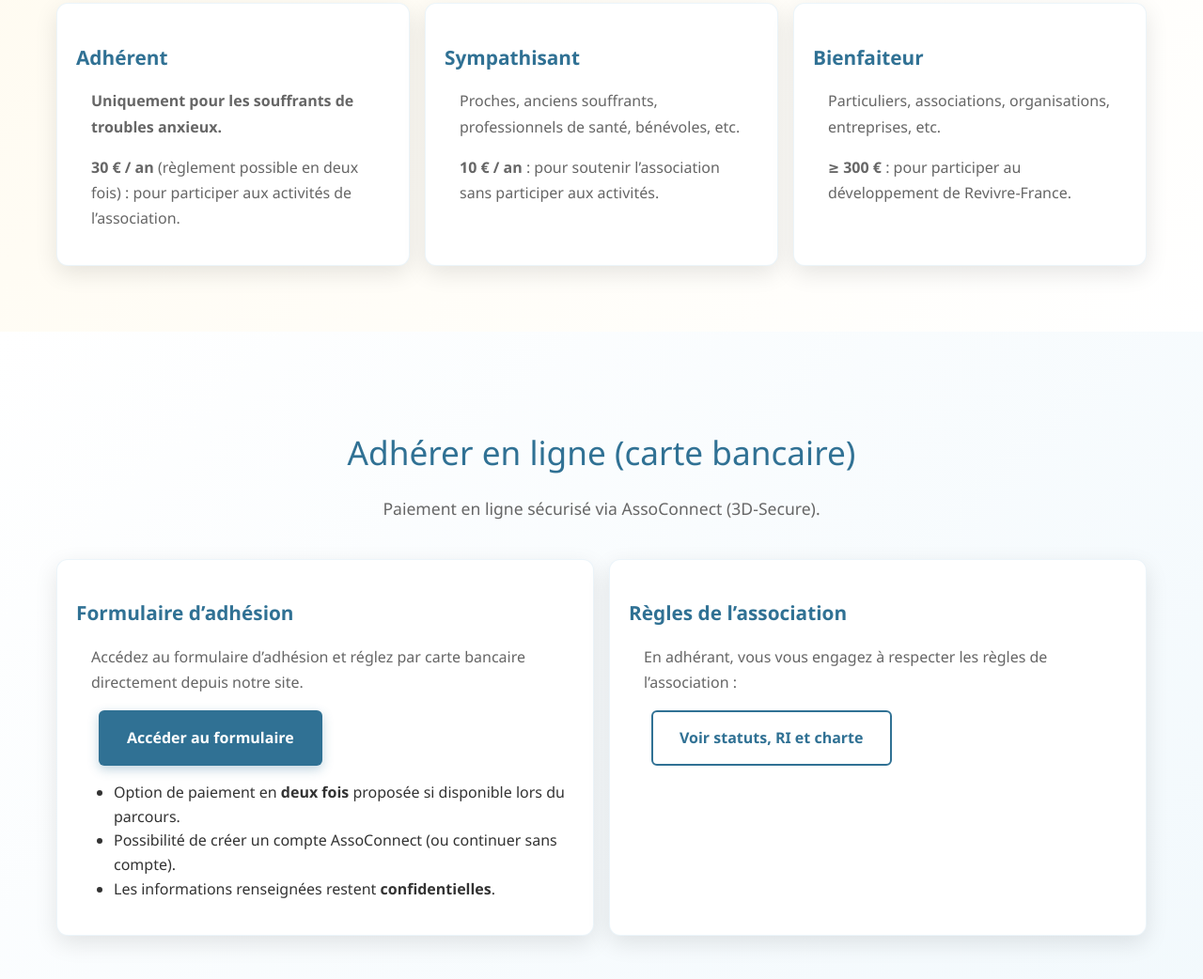
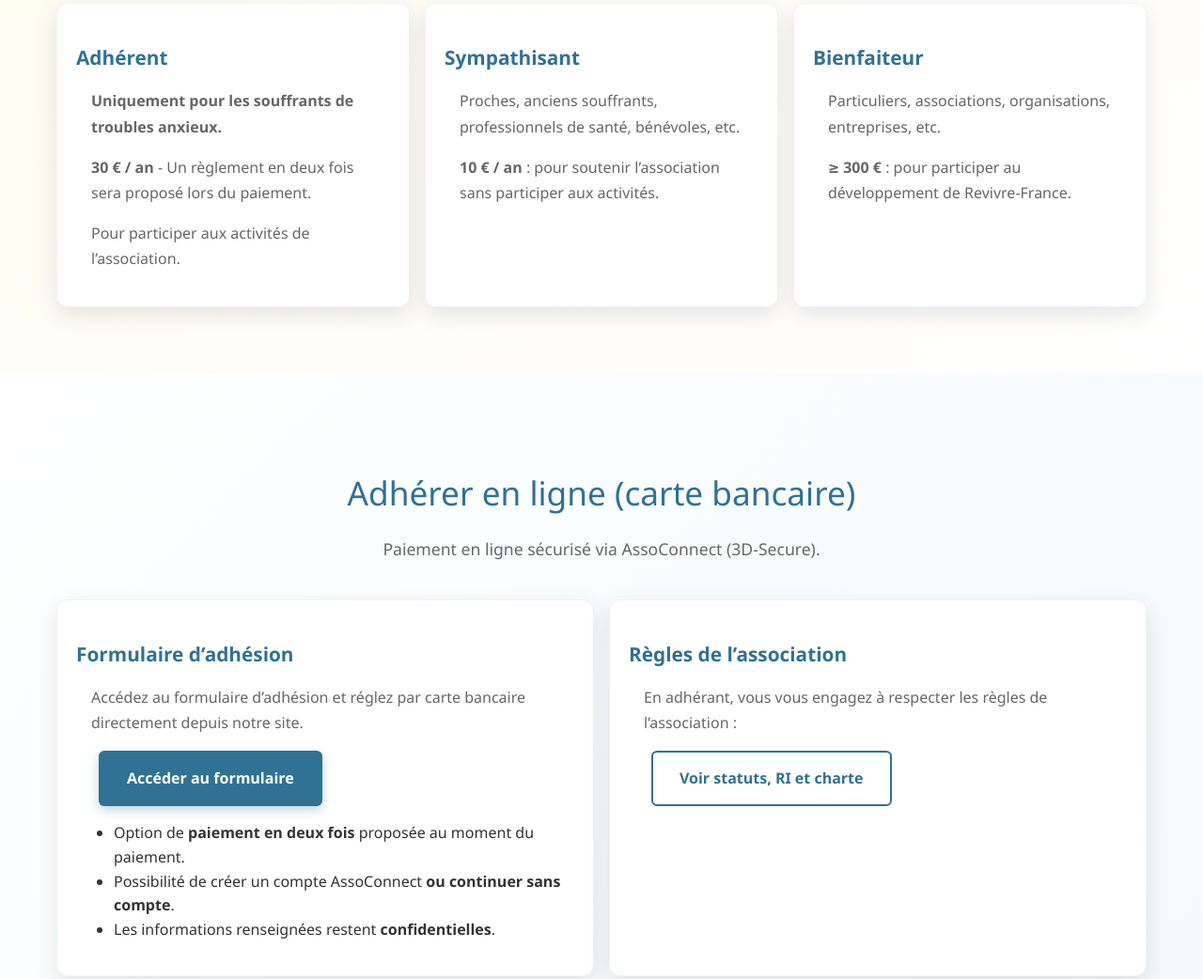
Before and after one commit to philippe-lubrano/revivre-france, a plain HTML site: page adhesion.html in a window 1280 px wide. Shown: the part 1230-2272 px from the top of the page at 94% size. Drawn offline with Linux system fonts and the light colour scheme.

Commit message:
update texte adhésion

```diff
--- a/adhesion.html
+++ b/adhesion.html
@@ -89,7 +89,8 @@
             <div class="card card-left">
               <h3>Adhérent</h3>
               <p><strong>Uniquement pour les souffrants de troubles anxieux.</strong></p>
-              <p><strong>30 € / an</strong> (règlement possible en deux fois) : pour participer aux activités de l’association.</p>
+              <p><strong>30 € / an</strong> - Un règlement en deux fois sera proposé lors du paiement.</p>
+              <p>Pour participer aux activités de l’association.</p>
             </div>
 
             <div class="card card-left">
@@ -120,15 +121,15 @@
                 <a href="https://www.revivre-france.org/collect/choice/200628-u-adhesion-en-ligne" target="_blank" rel="noopener noreferrer" class="btn btn-primary">Accéder au formulaire</a>
               </p>
               <ul>
-                <li>Option de paiement en <strong>deux fois</strong> proposée si disponible lors du parcours.</li>
-                <li>Possibilité de créer un compte AssoConnect (ou continuer sans compte).</li>
+                <li>Option de <strong>paiement en deux fois</strong> proposée au moment du paiement.</li>
+                <li>Possibilité de créer un compte AssoConnect <strong>ou continuer sans compte</strong>.</li>
                 <li>Les informations renseignées restent <strong>confidentielles</strong>.</li>
               </ul>
             </div>
 
             <div class="card card-left">
               <h3>Règles de l’association</h3>
-              <p>En adhérant, vous vous engagez à respecter les règles de l’association :</p>
+              <p>En adhérant, vous vous engagez à respecter les règles de l’association&nbsp;:</p>
               <p>
                 <a href="statuts-ri-charte.html" class="btn btn-secondary">Voir statuts, RI et charte</a>
               </p>
```
